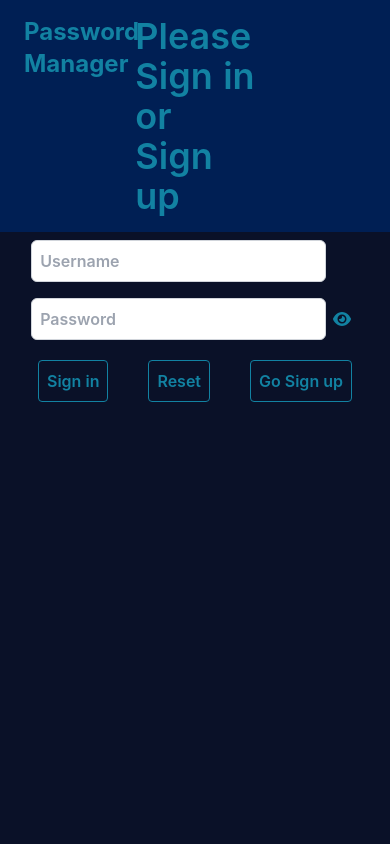
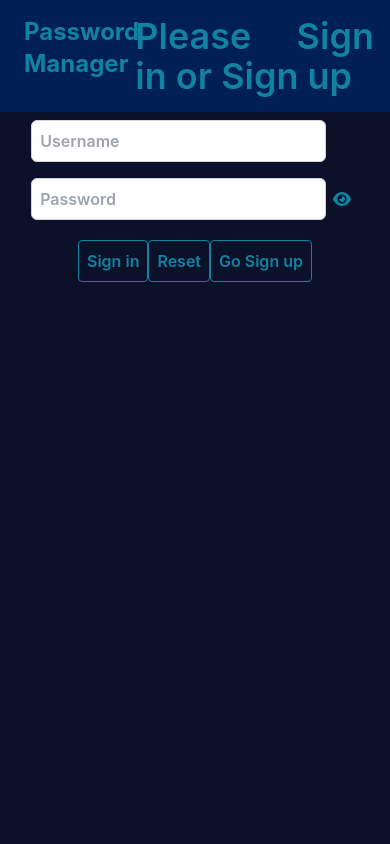
Before and after one commit to th3qu1x0t1c0n3/passvault, a React (Create React App) app in the folder pwdmanager/: page / in a window 390 px wide. Shown: the top 844 px of the page. Built offline with nearby package versions, Linux system fonts and the light colour scheme.

Commit message:
Works for small screens??

```diff
--- a/pwdmanager/src/components/Application/AppList.tsx
+++ b/pwdmanager/src/components/Application/AppList.tsx
@@ -24,7 +24,7 @@ function AppList({applications, getAllApplications, user}: AppListProps) {
 
     function renderApplications(applications: IApplication[]) {
         return (
-            <div className="grid grid-cols-1 gap-4 w-3/5 mx-auto mt-3">
+            <div className="grid grid-cols-1 gap-4 md:w-3/5 w-11/12 mx-auto mt-3">
                 {
                     applications.map((application, index) => {
                         return (
--- a/pwdmanager/src/components/Application/ApplicationFilter.tsx
+++ b/pwdmanager/src/components/Application/ApplicationFilter.tsx
@@ -16,7 +16,7 @@ function ApplicationFilter({filters, setFilters}: IFiltersProps) {
     };
 
     return (
-        <div className="grid grid-cols-4 gap-1 text-center w-3/5 mx-auto">
+        <div className="grid xl:grid-cols-4 grid-cols-2 gap-1 text-center md:w-3/5 w-10/12 mx-auto">
             <h1 className={"text-2xl col-span-full"}>Filter Applications</h1>
             <div>
                 <label className={"mx-2 block"}>Name</label>
--- a/pwdmanager/src/components/pages/Home.tsx
+++ b/pwdmanager/src/components/pages/Home.tsx
@@ -47,7 +47,6 @@ function Home({user}: IHomeProps) {
                 <Route path={"/new"}
                        element={<NewRecord getAllApplications={getAllApplications} applications={applications}
                                            user={user}/>}/>
-                {/*<Route path={"/updateApp"} element={<EncryptionDecryption />} />*/}
                 <Route path={"/updateApp"} element={<UpdateApp/>}/>
                 <Route path={"/updateAcc"} element={<UpdateAccount user={user}/>}/>
                 <Route path="*" element={<PageNotFound/>}/>
--- a/pwdmanager/src/components/utils/Button.tsx
+++ b/pwdmanager/src/components/utils/Button.tsx
@@ -5,7 +5,7 @@ import {IButton} from "../../assets/models/Form";
 function Button({type, text, onClick}: IButton) {
 
     return <button
-        className="border border-pwdm-four text-pwdm-four hover:bg-pwdm-four hover:text-pwdm-one rounded transition ease-in duration-200 p-2 mx-5"
+        className="border border-pwdm-four text-pwdm-four hover:bg-pwdm-four hover:text-pwdm-one rounded transition ease-in duration-200 p-2 lg:mx-5"
         type={type} onClick={onClick}>{text}
     </button>;
 }
--- a/pwdmanager/src/components/utils/Header.tsx
+++ b/pwdmanager/src/components/utils/Header.tsx
@@ -34,7 +34,7 @@ function Header({user, setUser}: IHeaderProps) {
                         </div>
                     </> :
                     <>
-                        <div className="flex justify-center">
+                        <div className="flex justify-center md:col-span-1 col-span-2">
                             <h1 className={"text-4xl"}>Please Sign in or Sign up</h1>
                         </div>
                     </>
```
